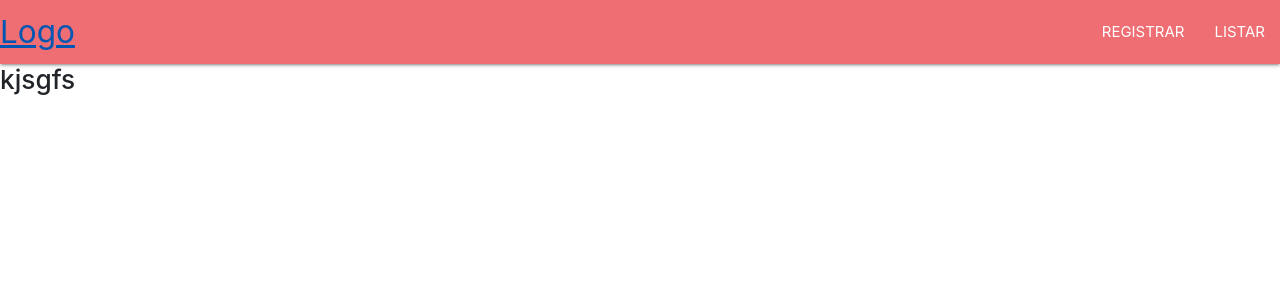
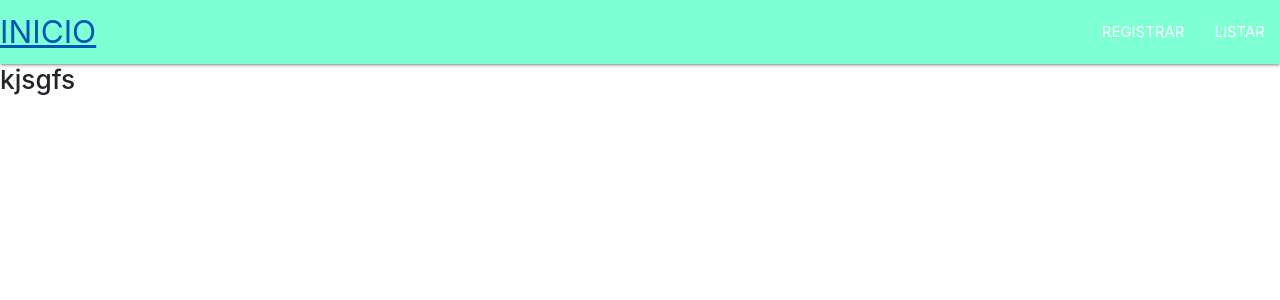
Before and after one commit to victoralonsopacha/dise-o_final, an Angular app in the folder ferreteria1/: page / in a window 1280 px wide. Shown: the top 300 px of the page. Built offline with nearby package versions, Linux system fonts and the light colour scheme.

Commit message:
cambio en el color del banner

```diff
--- a/ferreteria1/src/app/app.component.css
+++ b/ferreteria1/src/app/app.component.css
@@ -0,0 +1,3 @@
+.nav-wrapper{
+    background-color: aquamarine;
+}
--- a/ferreteria1/src/app/app.component.html
+++ b/ferreteria1/src/app/app.component.html
@@ -1,6 +1,6 @@
 <nav>
     <div class="nav-wrapper">
-      <a href="#" class="brand-logo">Logo</a>
+      <a href="#" class="brand-logo">INICIO</a>
       <ul id="nav-mobile" class="right hide-on-med-and-down">
         <li><a routerLink="registrar">REGISTRAR</a></li>
         <li><a routerLink="listar">LISTAR</a></li>
```
